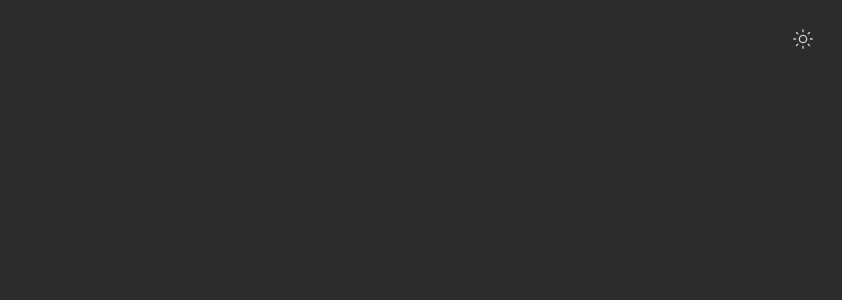
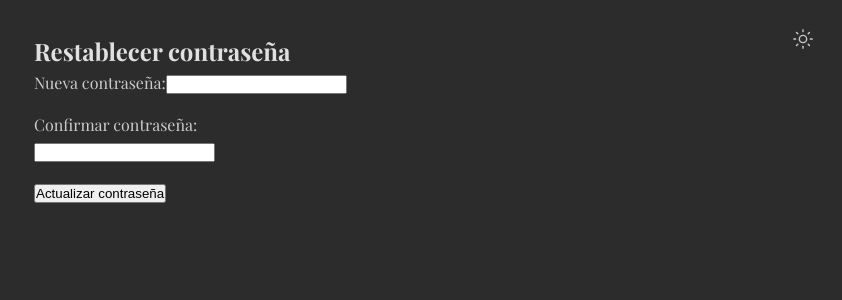
Before and after one commit to Alexis-j/portafolio-fotografo, a React (Create React App) app in the folder frontend/: page /admin/reset-password/1 in a window 1280 px wide. Before the commit this address had no page. Shown: the top 300 px of the page, without its empty margins (438-1280 px from the left). Built offline with nearby package versions, Linux system fonts and the light colour scheme.

Commit message:
recuparar contrasena

```diff
--- a/frontend/src/App.js
+++ b/frontend/src/App.js
@@ -12,7 +12,7 @@ import Login from './pages/admin/Login';
 import Navbar from './components/Navbar';
 import PackagesForm from './pages/admin/PackagesForm';
 import ProtectedRoute from './pages/admin/ProtectedRoute';
-import ResetPassword from "./pages/admin/ResetPassword.";
+import ResetPassword from "./pages/admin/ResetPassword";
 import { ThemeProvider } from 'styled-components';
 import ToggleThemeButton from './components/ui/ThemeToggle';
 
@@ -47,7 +47,7 @@ function App() {
           {/* 3️⃣ Login admin */}
           <Route path="/admin/login" element={<Login />} />
           <Route path="/admin/forgot-password" element={<ForgotPassword />} />
-          <Route path="/admin/reset-password" element={<ResetPassword />} />
+          <Route path="/admin/reset-password/:token" element={<ResetPassword />} />
 
 
           {/* 4️⃣ Dashboard protegido con sub-rutas */}
--- a/frontend/src/pages/admin/ForgotPassword/index.jsx
+++ b/frontend/src/pages/admin/ForgotPassword/index.jsx
@@ -1,38 +1,39 @@
 import React, { useState } from "react";
 
 import api from "../../../services/api";
+import { useNavigate } from "react-router-dom";
 
-function ForgotPassword() {
+export default function ForgotPassword() {
   const [email, setEmail] = useState("");
   const [message, setMessage] = useState("");
+  const navigate = useNavigate();
 
   const handleSubmit = async (e) => {
     e.preventDefault();
     try {
       const res = await api.post("/admin/request-reset", { email });
-      setMessage("Revisa tu correo para el enlace de recuperación ✅");
+      setMessage(res.data.message || "Correo enviado ✅");
+      setEmail("");
     } catch (err) {
-      setMessage("Error: " + (err.response?.data?.error || "Inténtalo más tarde"));
+      console.error(err);
+      setMessage(err.response?.data?.error || "Error al enviar correo");
     }
   };
 
   return (
-    <div>
+    <div style={{ maxWidth: "400px", margin: "0 auto", padding: "2rem" }}>
       <h2>Recuperar contraseña</h2>
+      {message && <p>{message}</p>}
       <form onSubmit={handleSubmit}>
         <input
           type="email"
-          placeholder="Tu correo"
+          placeholder="Ingresa tu email"
           value={email}
           onChange={(e) => setEmail(e.target.value)}
           required
         />
-        <button type="submit">Enviar enlace</button>
+        <button type="submit">Enviar correo</button>
       </form>
-
-      {message && <p>{message}</p>}
     </div>
   );
 }
-
-export default ForgotPassword;
--- a/frontend/src/pages/admin/Login/index.jsx
+++ b/frontend/src/pages/admin/Login/index.jsx
@@ -11,6 +11,7 @@ function Login() {
   const [email, setEmail] = useState("");
   const [password, setPassword] = useState("");
   const navigate = useNavigate();
+
 
   const handleClose = () => navigate("/");
 
--- a/frontend/src/pages/admin/ResetPassword./index.jsx
+++ /dev/null
@@ -1,50 +0,0 @@
-import React, { useState } from "react";
-
-import api from "../../../services/api";
-import { useSearchParams } from "react-router-dom";
-
-function ResetPassword() {
-  const [searchParams] = useSearchParams();
-  const token = searchParams.get("token");
-
-  const [password, setPassword] = useState("");
-  const [message, setMessage] = useState("");
-
-  const handleSubmit = async (e) => {
-    e.preventDefault();
-
-    try {
-      const res = await api.post("/admin/reset-password", {
-        token,
-        password,
-      });
-
-      setMessage("✅ Contraseña actualizada correctamente. Ahora puedes iniciar sesión.");
-    } catch (err) {
-      setMessage("❌ Error: " + (err.response?.data?.error || "Token inválido o expirado"));
-    }
-  };
-
-  if (!token) {
-    return <p>Error: No hay token de recuperación en la URL</p>;
-  }
-
-  return (
-    <div>
-      <h2>Restablecer contraseña</h2>
-      <form onSubmit={handleSubmit}>
-        <input
-          type="password"
-          placeholder="Nueva contraseña"
-          value={password}
-          onChange={(e) => setPassword(e.target.value)}
-          required
-        />
-        <button type="submit">Cambiar contraseña</button>
-      </form>
-      {message && <p>{message}</p>}
-    </div>
-  );
-}
-
-export default ResetPassword;
--- /dev/null
+++ b/frontend/src/pages/admin/ResetPassword/index.jsx
@@ -0,0 +1,77 @@
+import React, { useState } from 'react';
+import { useNavigate, useParams } from 'react-router-dom';
+
+import api from '../../../services/api'; // tu instancia de Axios
+
+function ResetPassword() {
+  const { token } = useParams(); // obtenemos token del URL
+  const navigate = useNavigate();
+
+  const [newPassword, setNewPassword] = useState('');
+  const [confirmPassword, setConfirmPassword] = useState('');
+  const [message, setMessage] = useState('');
+  const [error, setError] = useState('');
+
+  const handleSubmit = async (e) => {
+    e.preventDefault();
+
+    // Validación simple
+    if (!newPassword || !confirmPassword) {
+      setError('Ambos campos son requeridos');
+      return;
+    }
+    if (newPassword !== confirmPassword) {
+      setError('Las contraseñas no coinciden');
+      return;
+    }
+
+    try {
+      const res = await api.post('/admin/reset-password', { token, newPassword });
+      setMessage(res.data.message || 'Contraseña actualizada correctamente ✅');
+      setError('');
+      setNewPassword('');
+      setConfirmPassword('');
+
+      // Redirigir al login después de unos segundos
+      setTimeout(() => navigate('/admin/login'), 3000);
+    } catch (err) {
+      console.error(err);
+      setError(err.response?.data?.error || 'Error al resetear contraseña');
+      setMessage('');
+    }
+  };
+
+  return (
+    <div style={{ maxWidth: '400px', margin: '0 auto', padding: '2rem' }}>
+      <h2>Restablecer contraseña</h2>
+      {message && <p style={{ color: 'green' }}>{message}</p>}
+      {error && <p style={{ color: 'red' }}>{error}</p>}
+
+      <form onSubmit={handleSubmit}>
+        <div style={{ marginBottom: '1rem' }}>
+          <label>Nueva contraseña:</label>
+          <input
+            type="password"
+            value={newPassword}
+            onChange={(e) => setNewPassword(e.target.value)}
+            required
+          />
+        </div>
+
+        <div style={{ marginBottom: '1rem' }}>
+          <label>Confirmar contraseña:</label>
+          <input
+            type="password"
+            value={confirmPassword}
+            onChange={(e) => setConfirmPassword(e.target.value)}
+            required
+          />
+        </div>
+
+        <button type="submit">Actualizar contraseña</button>
+      </form>
+    </div>
+  );
+}
+
+export default ResetPassword;
```
Also changed, not shown: frontend/src/pages/admin/ResetPassword/styles.jsx (added), 1 other file (tests, documents, lock files or other folders).
